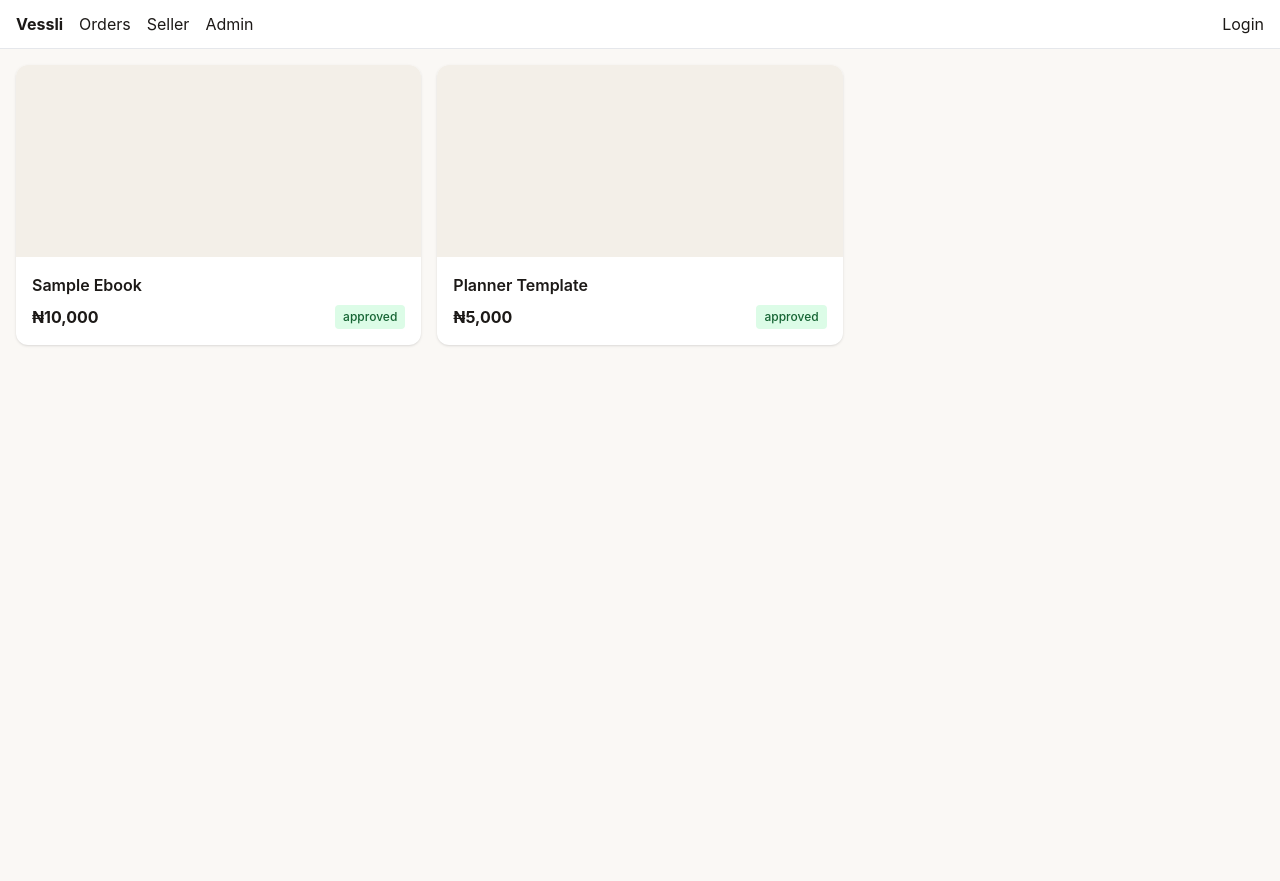
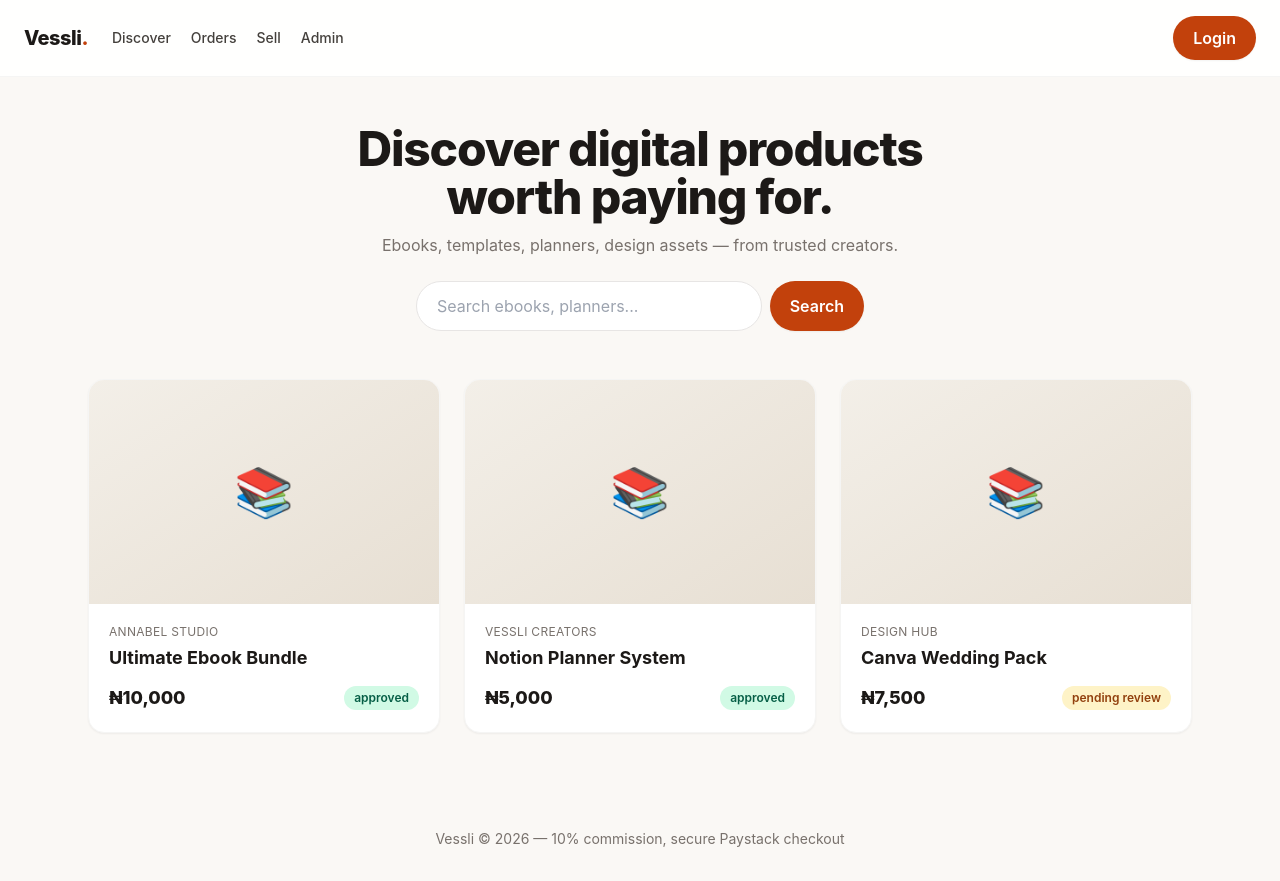
Before and after one commit to Luvvannie/vessli, a React (Vite) app in the folder frontend/: page / in a window 1280 px wide. Before the commit the page ends 800 px from the top, so only its background shows below. Built offline with nearby package versions, Linux system fonts and the light colour scheme.

Commit message:
Prettier storefront + admin backend enforcement

```diff
--- a/frontend/src/App.tsx
+++ b/frontend/src/App.tsx
@@ -1,23 +1,46 @@
+import { useState } from 'react'
 import { BrowserRouter, Link, Route, Routes } from 'react-router-dom'
-import { ProductCard } from './components/ui'
+import { Button, ProductCard } from './components/ui'
+import Admin from './pages/Admin'
 
 function Nav() {
   return (
-    <nav className="bg-white border-b px-4 py-3 flex gap-4">
-      <Link to="/" className="font-bold">Vessli</Link>
+    <nav className="bg-white/90 backdrop-blur border-b border-stone-100 px-6 py-4 flex items-center gap-6 sticky top-0 z-10">
+      <Link to="/" className="font-extrabold text-xl tracking-tight">Vessli<span className="text-accent">.</span></Link>
+      <div className="hidden sm:flex gap-5 text-sm font-medium text-ink-700">
+        <Link to="/">Discover</Link>
         <Link to="/account">Orders</Link>
-      <Link to="/seller">Seller</Link>
+        <Link to="/seller">Sell</Link>
         <Link to="/admin">Admin</Link>
-      <Link to="/login" className="ml-auto">Login</Link>
+      </div>
+      <Link to="/login" className="ml-auto"><Button>Login</Button></Link>
     </nav>
   )
 }
 
+const DEMO = [
+  { title: 'Ultimate Ebook Bundle', price: '₦10,000', store: 'Annabel Studio', status: 'approved' },
+  { title: 'Notion Planner System', price: '₦5,000', store: 'Vessli Creators', status: 'approved' },
+  { title: 'Canva Wedding Pack', price: '₦7,500', store: 'Design Hub', status: 'pending_review' },
+]
+
 function Home() {
+  const [q, setQ] = useState('')
+  const items = DEMO.filter((d) => d.title.toLowerCase().includes(q.toLowerCase()))
   return (
-    <div className="p-4 grid grid-cols-1 sm:grid-cols-2 lg:grid-cols-3 gap-4">
-      <ProductCard title="Sample Ebook" price="₦10,000" status="approved" />
-      <ProductCard title="Planner Template" price="₦5,000" status="approved" />
+    <div className="max-w-6xl mx-auto px-6">
+      <div className="py-12 text-center">
+        <h1 className="text-4xl sm:text-5xl font-extrabold tracking-tight">Discover digital products<br />worth paying for.</h1>
+        <p className="text-ink-500 mt-3">Ebooks, templates, planners, design assets — from trusted creators.</p>
+        <div className="mt-6 max-w-md mx-auto flex gap-2">
+          <input value={q} onChange={(e) => setQ(e.target.value)} placeholder="Search ebooks, planners..." className="flex-1 border border-stone-200 rounded-full px-5 py-3 outline-none focus:border-accent" />
+          <Button>Search</Button>
+        </div>
+      </div>
+      <div className="pb-16 grid grid-cols-1 sm:grid-cols-2 lg:grid-cols-3 gap-6">
+        {items.map((p) => <ProductCard key={p.title} {...p} />)}
+      </div>
+      {items.length === 0 && <p className="text-center text-ink-500 pb-16">No products found for “{q}”.</p>}
     </div>
   )
 }
@@ -25,15 +48,18 @@ function Home() {
 export default function App() {
   return (
     <BrowserRouter>
+      <div className="min-h-screen bg-sand-50">
         <Nav />
         <Routes>
           <Route path="/" element={<Home />} />
-        <Route path="/product/:id" element={<div className="p-4">Product page - to build in Phase 5</div>} />
-        <Route path="/account" element={<div className="p-4">My orders + downloads - Phase 7</div>} />
-        <Route path="/seller" element={<div className="p-4">Seller dashboard - Phase 4</div>} />
-        <Route path="/admin" element={<div className="p-4">Admin moderation - Phase 8</div>} />
-        <Route path="/login" element={<div className="p-4">Login - Phase 3</div>} />
+          <Route path="/product/:id" element={<div className="p-8 text-center">Product page — Phase 5</div>} />
+          <Route path="/account" element={<div className="p-8 text-center">My orders + downloads — Phase 7</div>} />
+          <Route path="/seller" element={<div className="p-8 text-center">Seller dashboard — Phase 4</div>} />
+          <Route path="/admin" element={<Admin />} />
+          <Route path="/login" element={<div className="p-8 text-center">Login — Phase 3</div>} />
         </Routes>
+        <footer className="text-center text-sm text-ink-500 py-8">Vessli © 2026 — 10% commission, secure Paystack checkout</footer>
+      </div>
     </BrowserRouter>
   )
 }
--- a/frontend/src/components/ui.tsx
+++ b/frontend/src/components/ui.tsx
@@ -1,35 +1,41 @@
 import type { ReactNode } from 'react'
+import { coverUrl } from '../lib/s3'
 
 export function Button({ children, onClick }: { children: ReactNode; onClick?: () => void }) {
   return (
-    <button onClick={onClick} className="bg-accent hover:bg-accent-dark text-white px-4 py-2 rounded-lg font-medium">
+    <button onClick={onClick} className="bg-accent hover:bg-accent-dark text-white px-5 py-2.5 rounded-full font-semibold shadow-sm transition">
       {children}
     </button>
   )
 }
 
 const statusColor: Record<string, string> = {
-  draft: 'bg-gray-200 text-gray-700',
-  pending_review: 'bg-yellow-100 text-yellow-800',
-  approved: 'bg-green-100 text-green-800',
+  draft: 'bg-stone-200 text-stone-700',
+  pending_review: 'bg-amber-100 text-amber-800',
+  approved: 'bg-emerald-100 text-emerald-800',
   rejected: 'bg-red-100 text-red-800',
-  paid: 'bg-green-100 text-green-800',
+  paid: 'bg-emerald-100 text-emerald-800',
   failed: 'bg-red-100 text-red-800',
-  pending: 'bg-yellow-100 text-yellow-800',
+  pending: 'bg-amber-100 text-amber-800',
 }
 
 export function StatusBadge({ status }: { status: string }) {
-  return <span className={`px-2 py-1 rounded text-xs font-medium ${statusColor[status] ?? 'bg-gray-100'}`}>{status}</span>
+  return <span className={`px-2.5 py-1 rounded-full text-xs font-semibold ${statusColor[status] ?? 'bg-stone-100'}`}>{status.replace('_', ' ')}</span>
 }
 
-export function ProductCard({ title, price, cover, status }: { title: string; price: string; cover?: string; status?: string }) {
+export function ProductCard({ title, price, coverKey, store, status }: { title: string; price: string; coverKey?: string; store?: string; status?: string }) {
   return (
-    <div className="bg-white rounded-xl shadow overflow-hidden">
-      {cover ? <img src={cover} alt={title} className="w-full h-48 object-cover" /> : <div className="w-full h-48 bg-sand-100" />}
-      <div className="p-4">
-        <h3 className="font-semibold text-ink-900">{title}</h3>
-        <div className="flex items-center justify-between mt-2">
-          <span className="font-bold">{price}</span>
+    <div className="bg-white rounded-2xl shadow-sm hover:shadow-md transition overflow-hidden border border-stone-100">
+      {coverKey ? (
+        <img src={coverUrl(coverKey)} alt={title} className="w-full h-56 object-cover" />
+      ) : (
+        <div className="w-full h-56 bg-gradient-to-br from-sand-100 to-sand-200 flex items-center justify-center text-5xl">📚</div>
+      )}
+      <div className="p-5">
+        {store && <p className="text-xs uppercase tracking-wide text-ink-500">{store}</p>}
+        <h3 className="font-bold text-lg text-ink-900 mt-1">{title}</h3>
+        <div className="flex items-center justify-between mt-3">
+          <span className="font-extrabold text-lg">{price}</span>
           {status && <StatusBadge status={status} />}
         </div>
       </div>
--- /dev/null
+++ b/frontend/src/pages/Admin.tsx
@@ -0,0 +1,42 @@
+import { useState } from 'react'
+import { Button, StatusBadge } from '../components/ui'
+
+// Admin UI is thin: it only calls the backend Edge Function admin-moderate.
+// Server checks JWT + admin_users table. Non-admins get 403 even if they open this page.
+export default function Admin() {
+  const [log, setLog] = useState('Backend-enforced: approve/reject via Edge Function. No direct DB writes from here.')
+  const [pending] = useState([
+    { id: 'demo-1', title: 'Canva Wedding Pack', seller: 'Design Hub', status: 'pending_review' },
+  ])
+
+  async function act(id: string, action: 'approve' | 'reject') {
+    setLog(`Calling backend: ${action} ${id} ... (connect Supabase to go live)`)
+    // Live call once SUPABASE_URL + login wired:
+    // await fetch(`${import.meta.env.VITE_SUPABASE_URL}/functions/v1/admin-moderate`, {
+    //   method: 'POST',
+    //   headers: { Authorization: `Bearer ${session.access_token}`, 'Content-Type': 'application/json' },
+    //   body: JSON.stringify({ product_id: id, action }),
+    // })
+  }
+
+  return (
+    <div className="max-w-4xl mx-auto p-6">
+      <h1 className="text-2xl font-extrabold">Admin — Moderation</h1>
+      <p className="text-sm text-ink-500 mt-1">🔒 Server decides. This page cannot approve anything by itself.</p>
+      <div className="mt-6 bg-white rounded-2xl border divide-y">
+        {pending.map((p) => (
+          <div key={p.id} className="p-4 flex items-center gap-4">
+            <div className="flex-1">
+              <p className="font-semibold">{p.title}</p>
+              <p className="text-sm text-ink-500">{p.seller}</p>
+            </div>
+            <StatusBadge status={p.status} />
+            <Button onClick={() => act(p.id, 'approve')}>Approve</Button>
+            <button onClick={() => act(p.id, 'reject')} className="px-4 py-2 rounded-full border text-sm">Reject</button>
+          </div>
+        ))}
+      </div>
+      <p className="mt-4 text-sm bg-stone-100 rounded-lg p-3">{log}</p>
+    </div>
+  )
+}
```
Also changed, not shown: 2 other files (tests, documents, lock files or other folders). Lines whose indentation alone changed are shown as unchanged.
